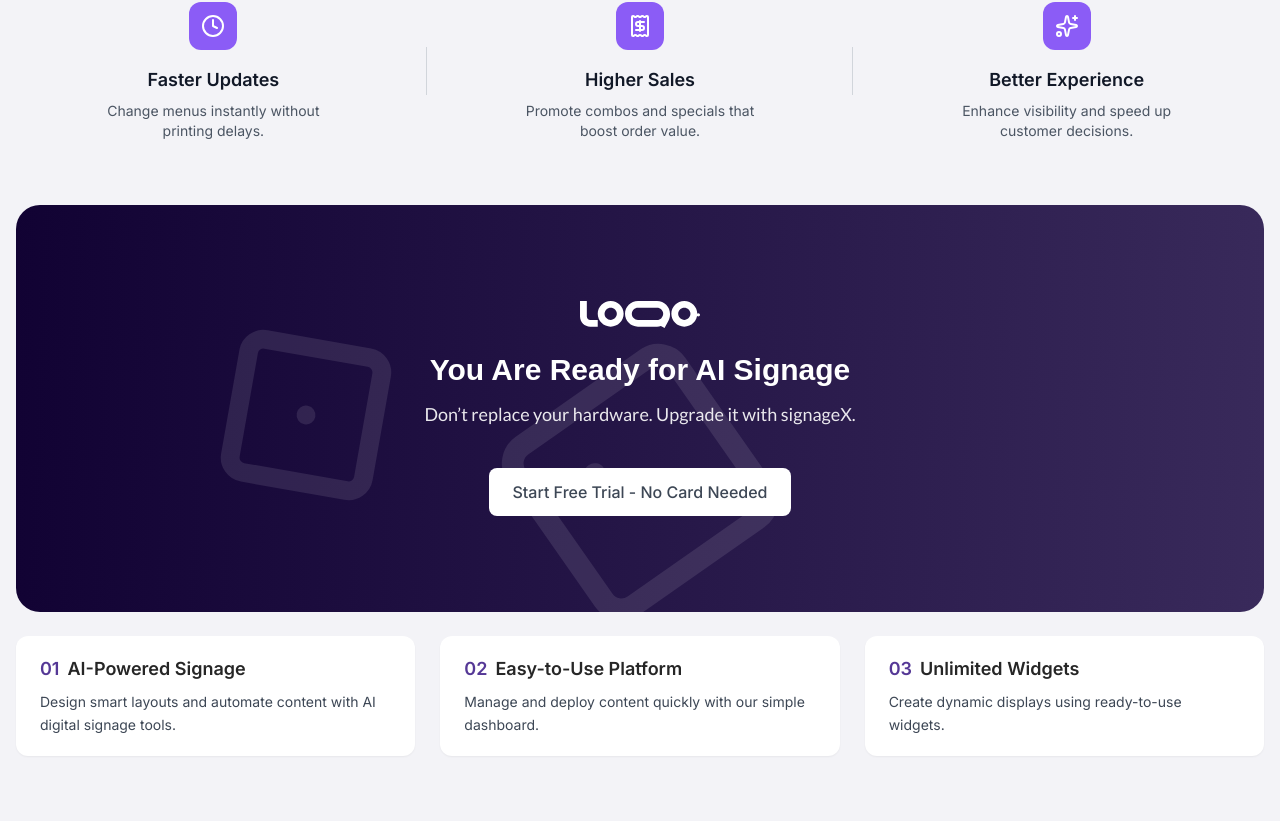
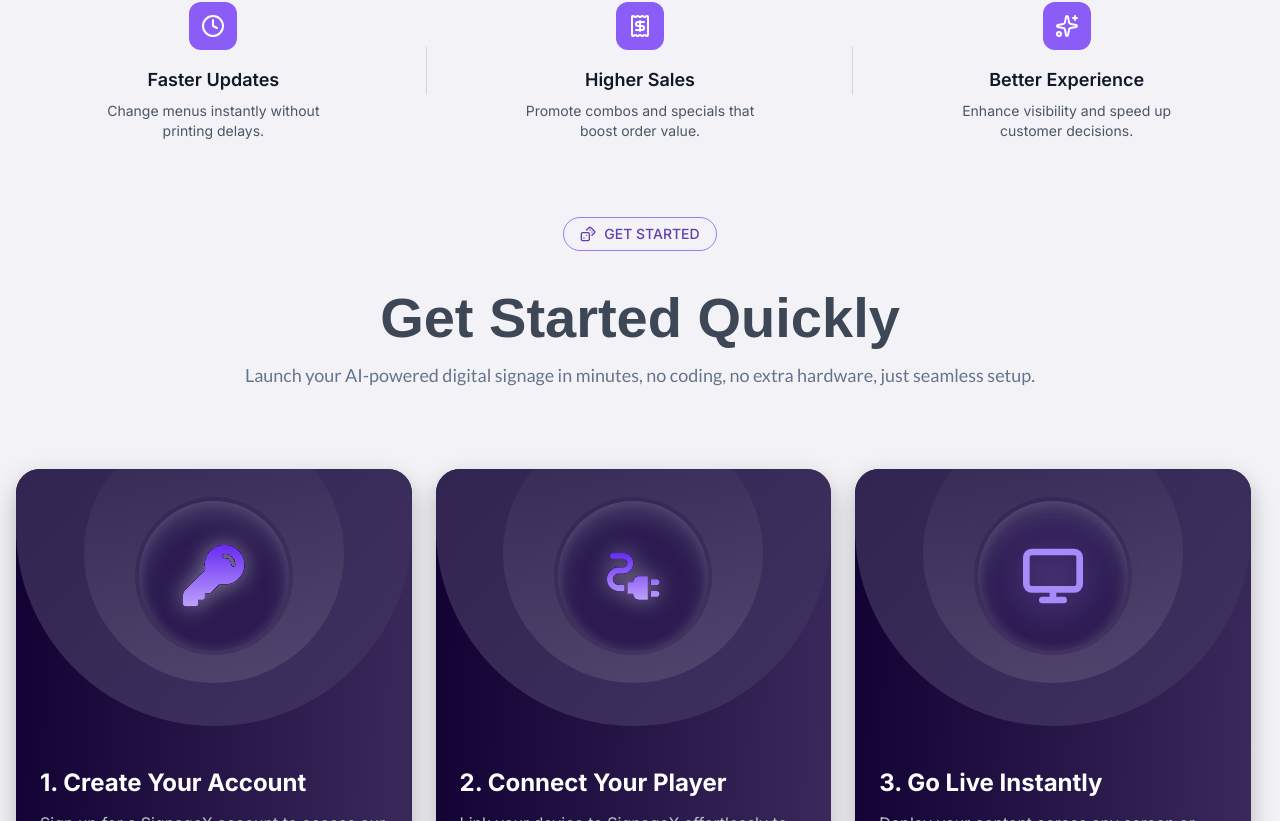
Before and after one commit to TechinoidProjects/signageX-Website, a Next.js app: page /solutions/menu-boards in a window 1280 px wide. Shown: the part 4479-5300 px from the top of the page. Built offline with nearby package versions, Linux system fonts and the light colour scheme; a web font is replaced by a local one.

Commit message:
add component to the page

```diff
--- a/src/app/solutions/[slug]/page.tsx
+++ b/src/app/solutions/[slug]/page.tsx
@@ -2,6 +2,7 @@
 import CTA from "@/components/common/CTA";
 import ChallengeSection from "@/components/Solutions/ChallengeSection";
 import SolutionHighlightSection from "@/components/Solutions/SolutionHighlightSection";
+import GetStarted from "@/components/HomePage/GetStarted";
 import { FeatureTabs } from "@/components/HomePage/FeaturedTabs";
 import FeaturedApps from "@/components/Industries/FeaturedApps";
 import FeatureList from "@/components/Solutions/FeatureList";
@@ -72,6 +73,8 @@
         shownButton={false}
       />
       <FeatureList items={solution.FeatureItem?.Items} />
+      <GetStarted />
+
       <CTA />
     </main>
   );
```
